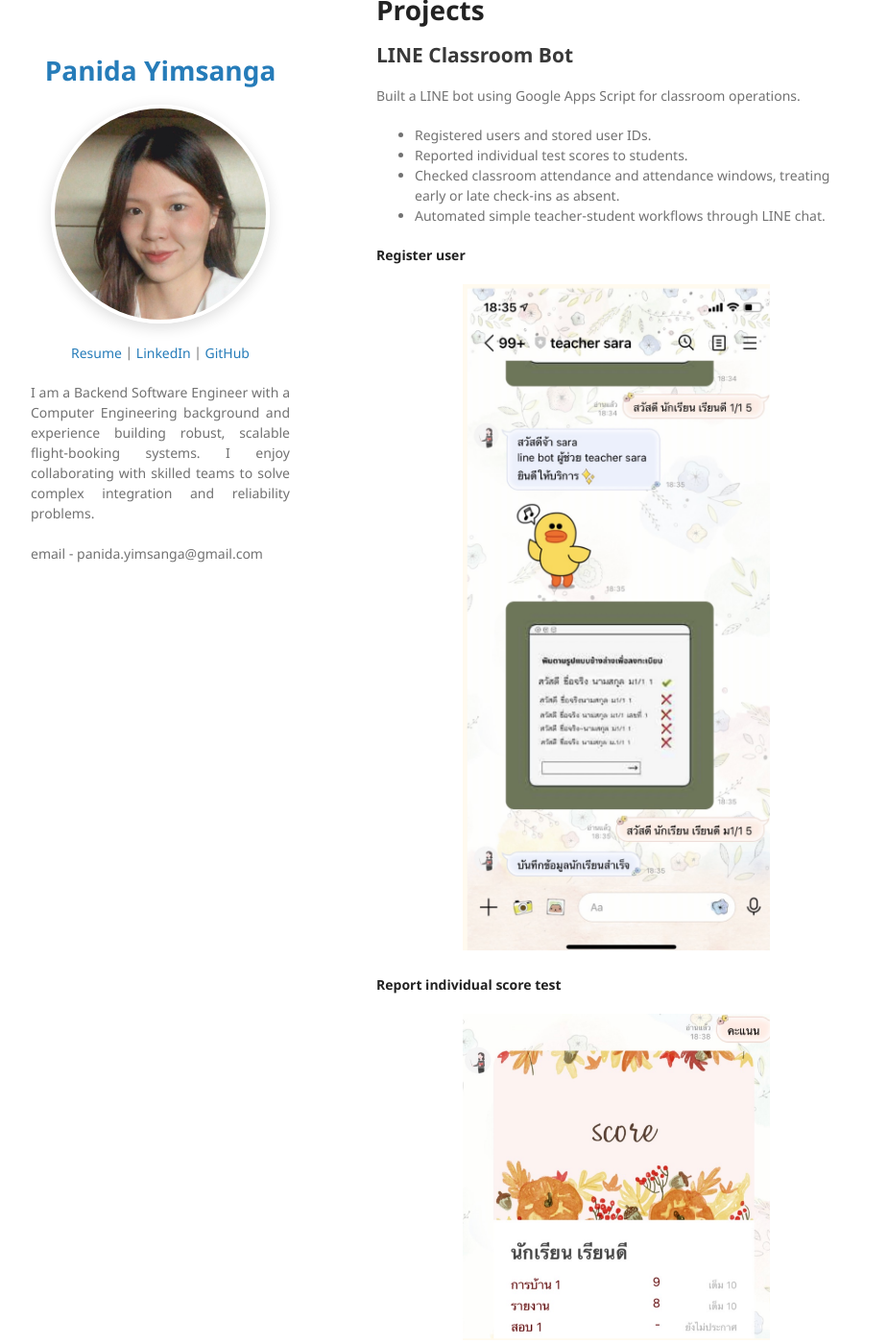
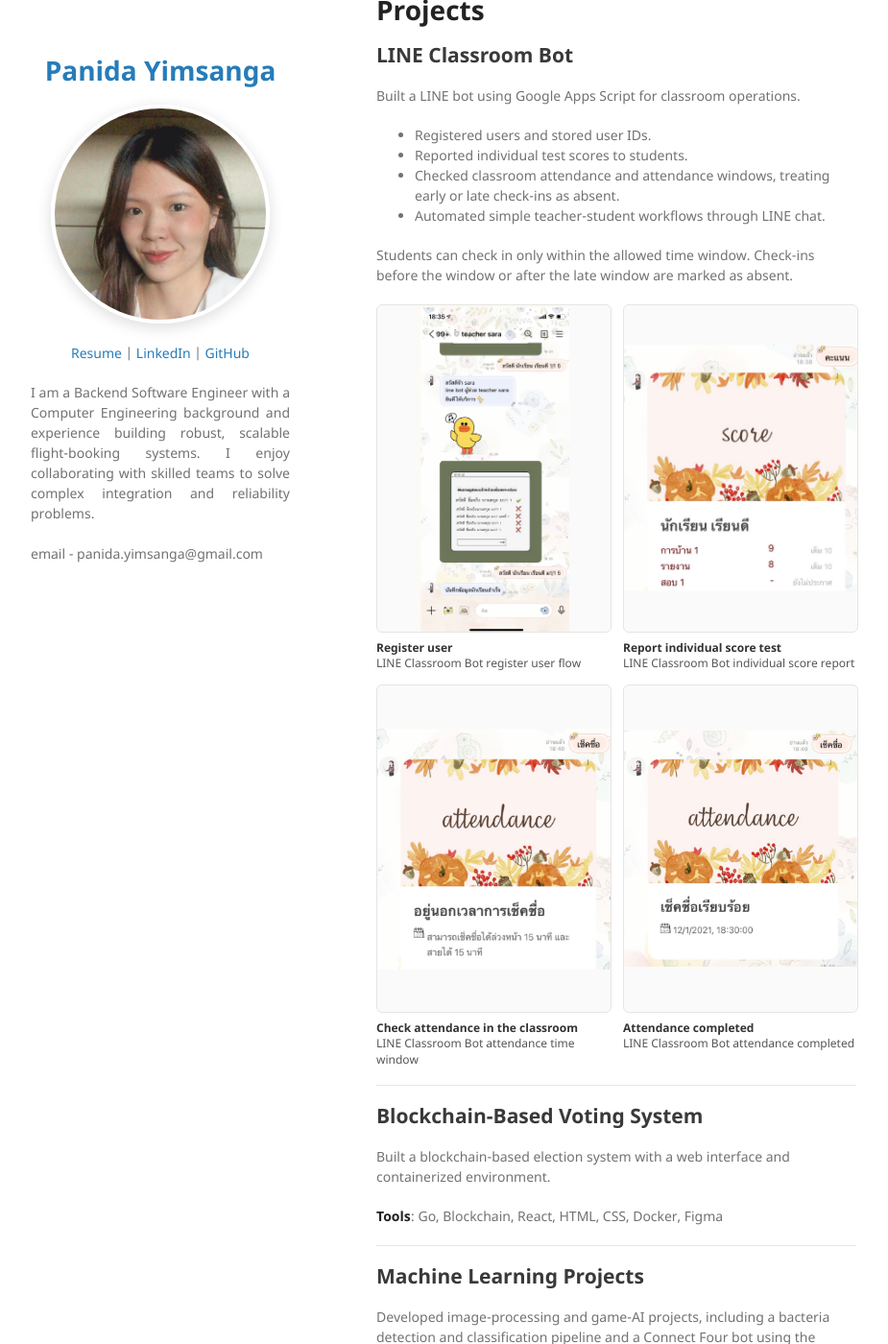
Before and after one commit to sarasix/sarasix.github.io, a Jekyll site: the page built from index.md, in a window 1280 px wide and 1400 px high, scrolled down 2479 px. Shown: the whole window at 96% size, without its empty margins (178-1103 px from the left). Built offline with Jekyll 4.4.1, drawn with Linux system fonts in a browser that asks for light colours; our own code applies the rules of GitHub Pages for plain Markdown files; some of the changed text lies outside the part shown.

Commit message:
Compact LINE bot screenshots layout

```diff
--- a/assets/css/style.scss
+++ b/assets/css/style.scss
@@ -69,6 +69,51 @@
   line-height: 1.35;
 }
 
+.line-bot-gallery {
+  display: grid;
+  grid-template-columns: repeat(2, minmax(0, 1fr));
+  gap: 14px;
+  margin: 18px 0;
+}
+
+.line-bot-gallery figure {
+  display: flex;
+  flex-direction: column;
+  gap: 8px;
+  margin: 0;
+}
+
+.line-bot-gallery img {
+  display: block;
+  width: 100%;
+  height: 340px;
+  object-fit: contain;
+  background: #fafafa;
+  border: 1px solid #e5e5e5;
+  border-radius: 6px;
+}
+
+.line-bot-gallery figcaption {
+  color: #555;
+  font-size: 12px;
+  line-height: 1.35;
+}
+
+.line-bot-gallery figcaption strong,
+.line-bot-gallery figcaption span {
+  display: block;
+}
+
+.line-bot-gallery figcaption strong {
+  color: #333;
+}
+
+@media print, screen and (max-width: 560px) {
+  .line-bot-gallery {
+    grid-template-columns: 1fr;
+  }
+}
+
 @media print, screen and (max-width: 960px) {
   header > img {
     width: 180px;
--- a/index.md
+++ b/index.md
@@ -90,29 +90,26 @@
 * Checked classroom attendance and attendance windows, treating early or late check-ins as absent.
 * Automated simple teacher-student workflows through LINE chat.
 
-**Register user**
-
-<p align="center">
-  <img src="/assets/img/line-bot/register-user.png" alt="LINE Classroom Bot register user flow" width="320">
-</p>
-
-**Report individual score test**
-
-<p align="center">
-  <img src="/assets/img/line-bot/report-individual-score.png" alt="LINE Classroom Bot individual score report" width="320">
-</p>
-
-**Check attendance in the classroom**
-
 Students can check in only within the allowed time window. Check-ins before the window or after the late window are marked as absent.
 
-<p align="center">
-  <img src="/assets/img/line-bot/check-attendance-window.png" alt="LINE Classroom Bot attendance time window" width="320">
-</p>
-
-<p align="center">
-  <img src="/assets/img/line-bot/check-attendance-success.png" alt="LINE Classroom Bot attendance completed" width="320">
-</p>
+<div class="line-bot-gallery">
+  <figure>
+    <img src="/assets/img/line-bot/register-user.png" alt="LINE Classroom Bot register user flow">
+    <figcaption><strong>Register user</strong><span>LINE Classroom Bot register user flow</span></figcaption>
+  </figure>
+  <figure>
+    <img src="/assets/img/line-bot/report-individual-score.png" alt="LINE Classroom Bot individual score report">
+    <figcaption><strong>Report individual score test</strong><span>LINE Classroom Bot individual score report</span></figcaption>
+  </figure>
+  <figure>
+    <img src="/assets/img/line-bot/check-attendance-window.png" alt="LINE Classroom Bot attendance time window">
+    <figcaption><strong>Check attendance in the classroom</strong><span>LINE Classroom Bot attendance time window</span></figcaption>
+  </figure>
+  <figure>
+    <img src="/assets/img/line-bot/check-attendance-success.png" alt="LINE Classroom Bot attendance completed">
+    <figcaption><strong>Attendance completed</strong><span>LINE Classroom Bot attendance completed</span></figcaption>
+  </figure>
+</div>
 
 ---
 
```
